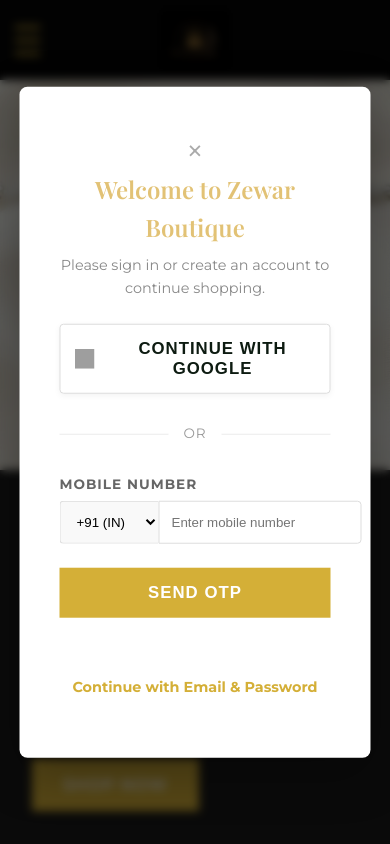
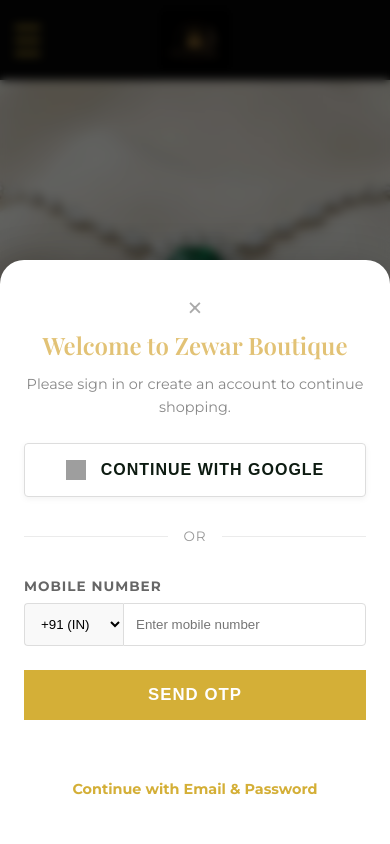
Before and after one commit to Sehejvir-Singh24/THE-ZEWAR-BOUITQUE, a website: page index.html in a window 390 px wide. Shown: the top 844 px of the page. Drawn offline with nearby package versions, Linux system fonts and the light colour scheme; no server answers; grey boxes are pictures that could not be loaded; a web font is replaced by a local one.

Commit message:
Mobile-optimize auth modal as bottom sheet

```diff
--- a/styles.css
+++ b/styles.css
@@ -1001,4 +1001,26 @@
         transition: bottom 0.4s cubic-bezier(0.25, 0.46, 0.45, 0.94) !important;
     }
     .cart-drawer.open { bottom: 0 !important; right: 0 !important; }
+
+    /* 5. Auth Modal - Bottom Sheet on Mobile */
+    .auth-modal {
+        top: auto !important;
+        bottom: 0 !important;
+        left: 0 !important;
+        transform: translateY(100%) !important;
+        width: 100% !important;
+        max-width: 100% !important;
+        border-radius: 24px 24px 0 0 !important;
+        padding: 2rem 1.5rem !important;
+        max-height: 92vh;
+        overflow-y: auto;
+    }
+    .auth-modal.open {
+        transform: translateY(0) !important;
+    }
+    /* OTP boxes - larger on mobile */
+    .otp-box { width: 50px !important; height: 58px !important; font-size: 1.6rem !important; }
+    /* Inputs fully padded */
+    .auth-input { padding: 14px !important; font-size: 1rem !important; }
+    .google-btn { padding: 16px !important; font-size: 1rem !important; }
 }
```
